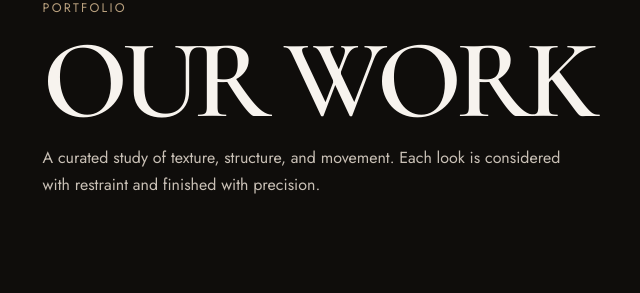
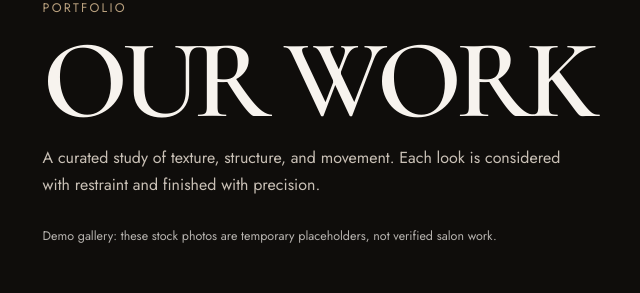
Before and after one commit to priceboy/bonaberi-braider, a Django app: page /our-work/ in a window 1280 px wide. Shown: the part 82-375 px from the top of the page, without its empty margins (47-687 px from the left). Run offline with Django 5.2, Linux system fonts and the light colour scheme; data comes from the database, SQL or seed files in the repository; data that the repository does not hold is empty.

Commit message:
Add temporary demo hairstyle photos (#2)
* Add demo image URL support to hairstyles

* Include demo hairstyle images in public pages

* Expose demo photos and replacement controls in admin

* Label sample hairstyle photos on homepage

* Mark stock photos as demo content in portfolio

* Seed temporary demo hairstyle photos

* Test demo hairstyle images and replacement behavior

* Style demo image labels on homepage

* Style demo labels in hairstyle gallery

* Document demo images and replacement workflow

* Reuse seeded category in hairstyle tests

* Generate unique category slugs in demo migration

* Keep hairstyle image migration in sync with model

```diff
--- a/static/website/css/our_work.css
+++ b/static/website/css/our_work.css
@@ -198,3 +198,20 @@
 @media (prefers-reduced-motion: reduce) {
     .carousel__track, .carousel__image { animation: none; }
 }
+
+
+.demo-disclaimer {
+    margin-top: 1rem;
+    font-size: .78rem;
+    opacity: .72;
+}
+.gallery__demo-tag {
+    display: inline-block;
+    margin-top: .35rem;
+    padding: .22rem .45rem;
+    border: 1px solid currentColor;
+    border-radius: 999px;
+    font-size: .62rem;
+    letter-spacing: .08em;
+    text-transform: uppercase;
+}
--- a/templates/website/home.html
+++ b/templates/website/home.html
@@ -30,6 +30,7 @@
             {% for portrait in portraits %}
             <figure class="home-portrait{% if forloop.first %} is-active{% endif %}" data-portrait>
                 <img src="{{ portrait.display_image }}" alt="{{ portrait.title|default:'Client hairstyle cutout' }}" loading="{% if forloop.first %}eager{% else %}lazy{% endif %}">
+                {% if portrait.is_demo %}<figcaption class="demo-image-label">Demo photo</figcaption>{% endif %}
             </figure>
             {% endfor %}
         {% else %}
--- a/templates/website/our_work.html
+++ b/templates/website/our_work.html
@@ -15,6 +15,7 @@
         <p class="our-work__subtitle">
             A curated study of texture, structure, and movement. Each look is considered with restraint and finished with precision.
         </p>
+        <p class="demo-disclaimer">Demo gallery: these stock photos are temporary placeholders, not verified salon work.</p>
     </header>
 
     {% if carousel_items %}
@@ -50,6 +51,7 @@
                 <div class="gallery__overlay">
                     <span class="gallery__category">{{ item.category.name }}</span>
                     {% if item.title %}<span class="gallery__item-title">{{ item.title }}</span>{% endif %}
+                    {% if item.is_demo %}<span class="gallery__demo-tag">Demo photo</span>{% endif %}
                 </div>
             </button>
             {% endfor %}
--- a/website/admin.py
+++ b/website/admin.py
@@ -26,15 +26,15 @@ class CategoryAdmin(admin.ModelAdmin):
 @admin.register(Hairstyle)
 class HairstyleAdmin(admin.ModelAdmin):
     list_display = [
-        "title", "category", "is_active", "show_on_home",
+        "title", "category", "is_demo", "is_active", "show_on_home",
         "show_in_carousel", "sort_order", "thumbnail",
     ]
     list_editable = ["sort_order", "show_on_home", "show_in_carousel", "is_active"]
-    list_filter = ["category", "is_active", "show_on_home", "show_in_carousel"]
+    list_filter = ["category", "is_demo", "is_active", "show_on_home", "show_in_carousel"]
     search_fields = ["title", "description"]
     ordering = ["sort_order", "created_at"]
     fields = [
-        "title", "category", "image", "description",
+        "title", "category", "image", "image_url", "is_demo", "description",
         "show_on_home", "show_in_carousel", "is_active", "sort_order",
     ]
 
--- a/website/models.py
+++ b/website/models.py
@@ -81,7 +81,15 @@ class Hairstyle(models.Model):
     )
     image = models.ImageField(
         upload_to="hairstyles/", blank=True, null=True,
-        help_text="Upload genuine salon work. Transparent PNG/WebP recommended for Home cutouts.",
+        help_text="Upload the salon's real photo to replace any demo image.",
+    )
+    image_url = models.URLField(
+        blank=True, default="",
+        help_text="Optional remote demo photo. An uploaded image takes priority.",
+    )
+    is_demo = models.BooleanField(
+        default=False,
+        help_text="Demo entries use stock photos. Uncheck this when replacing with real salon work.",
     )
     description = models.CharField(max_length=300, blank=True, default="")
     show_on_home = models.BooleanField(default=False)
@@ -97,7 +105,9 @@ class Hairstyle(models.Model):
         return self.title
 
     def display_image(self):
-        return self.image.url if self.image else ""
+        if self.image:
+            return self.image.url
+        return self.image_url or ""
 
     def clean(self):
         super().clean()
--- a/website/views.py
+++ b/website/views.py
@@ -1,3 +1,4 @@
+from django.db.models import Q
 from django.shortcuts import render
 
 from .models import Category, DirectionStep, Hairstyle, SiteConfiguration
@@ -8,8 +9,8 @@ def site_configuration():
 
 
 def with_images(queryset):
-    """Only send image-backed records to templates that render an <img>."""
-    return queryset.filter(image__gt="")
+    """Only send records with uploaded or remote demo images to image templates."""
+    return queryset.filter(Q(image__gt="") | Q(image_url__gt=""))
 
 
 def home(request):
```
Also changed, not shown: static/website/css/home.css (+18 -0 lines), website/tests.py (+33 -16 lines), README.md, website/migrations/0007_seed_demo_hairstyles.py (added).
